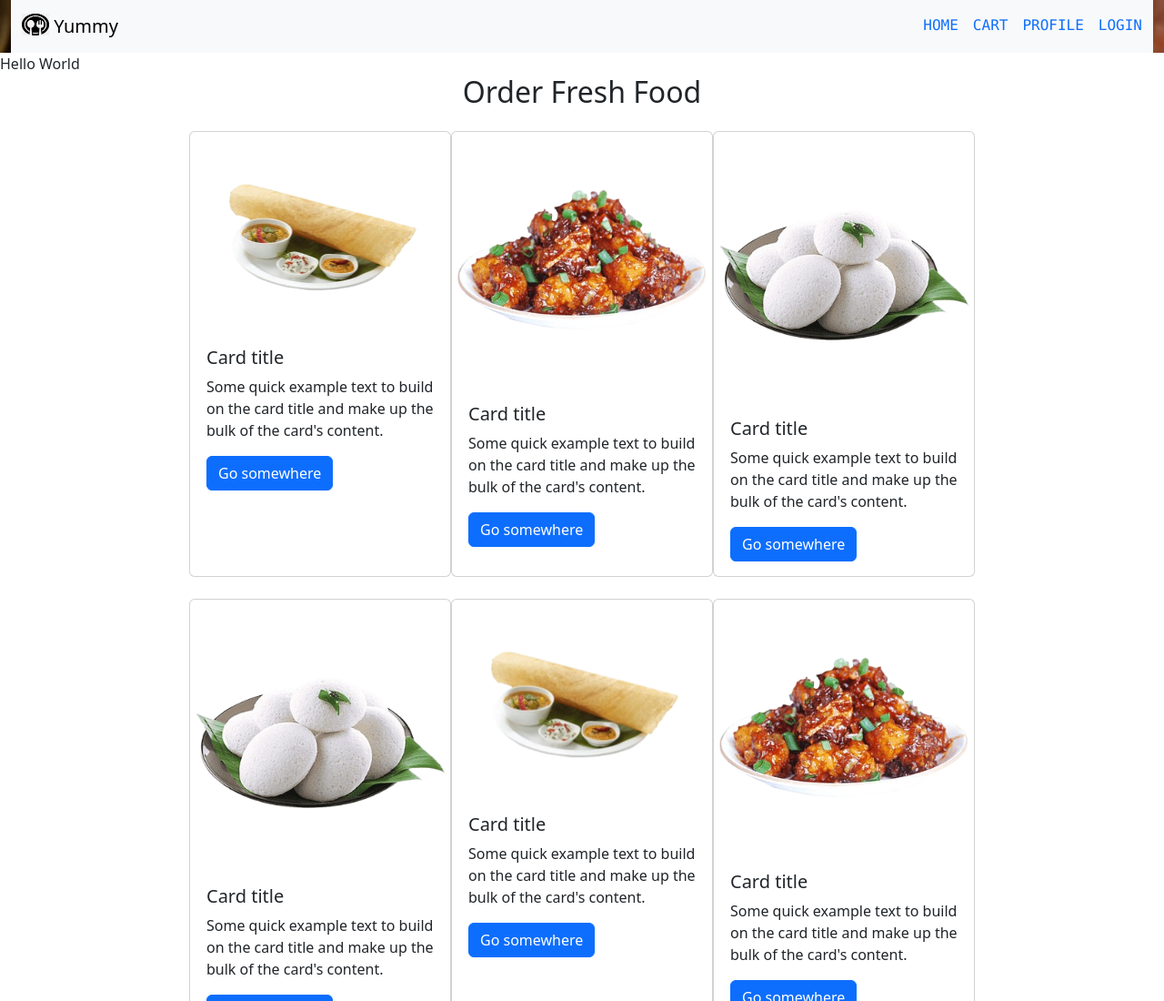
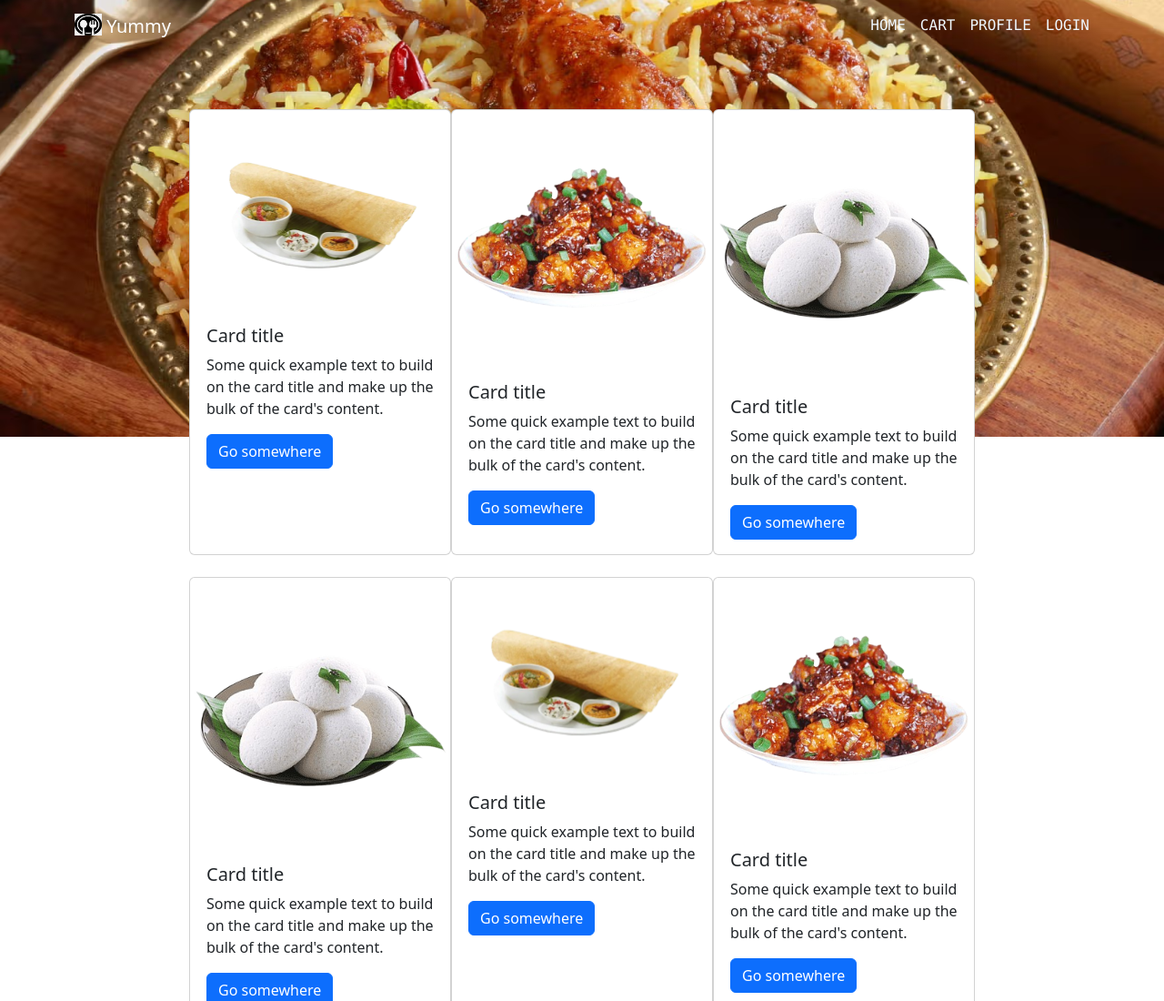
Before and after one commit to PrakharPatil/ESD, a plain HTML site: page Assignment_1/index.html in a window 1280 px wide. Shown: the top 1100 px of the page at 91% size. Drawn offline with nearby package versions, Linux system fonts and the light colour scheme.

Commit message:
navbar and background images added

```diff
--- a/Assignment_1/index.html
+++ b/Assignment_1/index.html
@@ -8,9 +8,10 @@
     <link href="style.css" rel="stylesheet">
 </head>
 <body>
-    <section class="container-fluid " style= "background-image: url('images/Biryani.avif');">
-    <nav class="navbar navbar-expand-lg bg-body-tertiary">
-        <div class="container-fluid ">
+    <img class = "bg-img"src="images/Biryani.avif">
+    <section class="container-fluid ">
+    <nav class="navbar navbar-expand-lg navbar-dark">
+        <div class="container ">
             <a class="navbar-brand" href="#">
                 <img src="images/Icon.png" width="30" height="24" class="d-inline-block align-text-top">
                 Yummy
@@ -20,10 +21,10 @@
                   <a class="nav-link font-monospace " href="#">HOME</a>
                 </li>
                 <li class="nav-item">
-                  <a class="nav-link font-monospace" href="#">CART</a>
+                  <a class="nav-link font-monospace" >CART</a>
                 </li>
                 <li class="nav-item">
-                  <a class="nav-link font-monospace" href="#">PROFILE</a>
+                  <a class="nav-link font-monospace" >PROFILE</a>
                 </li>
                 <li class="nav-item">
                   <a class="nav-link font-monospace" >LOGIN</a>
@@ -32,9 +33,6 @@
           </div>
         </section>
       </nav>
-        Hello World
-        <div class ="row"></div>
-    </div>
 <section class="container-fluid">
     <div class = "container">
         <div class ="row">
--- a/Assignment_1/style.css
+++ b/Assignment_1/style.css
@@ -0,0 +1,10 @@
+.bg-img {
+  position: absolute;
+  /* width: 500px; */
+  max-height: 60vh;
+  width: 100%;
+  object-fit: cover;
+}
+.nav-link {
+  color: aliceblue;
+}
```
